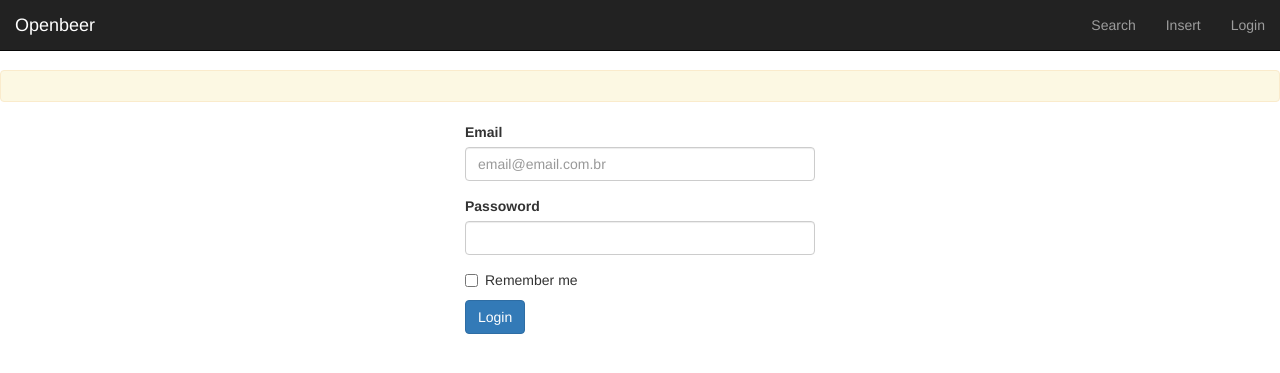
After one commit to leoalmeidasant/openbeer, a Flask app: page /login in a window 1280 px wide. The commit adds this page. Shown: the top 373 px of the page. Run offline with Flask 2, Linux system fonts and the light colour scheme; some libraries are stand-ins or nearby versions.

Commit message:
login implemented

```diff
--- a/app/__init__.py
+++ b/app/__init__.py
@@ -1,5 +1,10 @@
 from flask import Flask
+from flask_login import LoginManager
 
 app = Flask(__name__)
+app.config.from_pyfile('config.py')
+
+login_manager = LoginManager()
+login_manager.init_app(app)
 
 from app.routes import routes
--- /dev/null
+++ b/app/config.py
@@ -0,0 +1 @@
+SECRET_KEY='secretkeytoforms'
--- a/app/core/dao/client_dao.py
+++ b/app/core/dao/client_dao.py
@@ -2,6 +2,7 @@ import psycopg2
 import psycopg2.extras
 
 from app.core.dao.connection import Connection
+from app.models.client import Client
 
 
 class ClientDao(object):
@@ -49,3 +50,17 @@ class ClientDao(object):
             if not clients:
                 return "We don't have clients yet"
             return clients
+
+    def validate_login(self, email):
+        self.cur.execute("SELECT * FROM clients where email=('%s')" % email)
+        result = self.cur.fetchone()
+        if result:
+            client = Client()
+            client.id = result['id']
+            client.name = result['name']
+            client.password = result['password']
+            client.email = result['email']
+            client.username = result['username']
+            return client
+        else:
+            return result
--- /dev/null
+++ b/app/models/login_form.py
@@ -0,0 +1,8 @@
+from flask_wtf import FlaskForm
+from wtforms import StringField, PasswordField, BooleanField
+from wtforms.validators import DataRequired
+
+class LoginForm(FlaskForm):
+    email = StringField("email", validators=[DataRequired()])
+    password = PasswordField("password", validators=[DataRequired()])
+    remember_me = BooleanField("remember_me")
--- a/app/routes/routes.py
+++ b/app/routes/routes.py
@@ -1,7 +1,16 @@
-from flask import redirect, render_template, url_for, Flask, request
-from app import app
+from flask import redirect, render_template, url_for, Flask, request, flash
+from app import app, login_manager
 from app.controllers.client_controller import ClientController
+from app.models.login_form import LoginForm
+from app.core.dao.client_dao import ClientDao
+from flask_login import login_user, logout_user
 import json
+
+@login_manager.user_loader
+def load_user(id):
+    client = ClientController
+    return client.search(client_id=id)
+
 
 @app.route('/')
 def root():
@@ -45,3 +54,24 @@ def update():
 @app.route('/delete/<client_id>')
 def delete_client(client_id):
     return ClientController.delete(client_id)
+
+
+@app.route('/login', methods=['POST', 'GET'])
+def login():
+    dao = ClientDao()
+    form = LoginForm()
+    if form.validate_on_submit():
+        user = dao.validate_login(form.email.data)
+        if user and user.password == form.password.data:
+            login_user(user)
+            flash("Logged in.")
+            return redirect(url_for('index'))
+        else:
+            flash("Invalid login.")
+    return render_template('login.html', form=form)
+
+@app.route('/logout')
+def logout():
+    logout_user()
+    flash("logged out.")
+    return redirect(url_for('index'))
--- a/app/templates/index.html
+++ b/app/templates/index.html
@@ -15,6 +15,18 @@
   <p class="alert alert-success">{{message}}</p>
   {% endif %}
 
+  <div class="alert alert-warning">
+    {% with messages = get_flashed_messages() %}
+      {% if messages %}
+        <ul class=flashes>
+        {% for message in messages %}
+          <li>{{ message }}</li>
+        {% endfor %}
+        </ul>
+      {% endif %}
+    {% endwith %}
+  </div>
+
   {% block navbar %}
   <nav class="navbar navbar-inverse navbar-fixed-top">
    <div class="container-fluid">
@@ -31,6 +43,11 @@
      <ul class="nav navbar-nav navbar-right">
       <li><a href="/search">Search</a></li>
       <li><a href="/insert">Insert</a></li>
+      {% if current_user.is_anonymous %}
+        <li><a href="{{ url_for('login') }}">Login</a></li>
+      {% else %}
+        <li><a href="{{ url_for('logout') }}">Logout</a></li>
+      {% endif %}
      </ul>
     </div>
    </div>
--- a/app/templates/insert.html
+++ b/app/templates/insert.html
@@ -8,9 +8,6 @@
   {% block body %}
   <div id="main" class="container-fluid">
     {% block title %}Insert{% endblock title %}
-    <!-- {% if message %}
-    <p class="alert alert-success">{{message}}</p>
-    {% endif %} -->
     <form action="{{url_for('client_save')}}" method="post">
       <div class="row">
        <div class="form-group col-md-4">
--- /dev/null
+++ b/app/templates/login.html
@@ -0,0 +1,33 @@
+{% extends "index.html" %}
+{% block navbar %}
+  {{ super() }}
+{% endblock navbar %}
+
+{% block body %}
+<div class="col-md-4 col-md-offset-4">
+  <form action="" method="post">
+    {{ form.csrf_token }}
+    <div class="form-group">
+      <label>Email</label>
+      {{ form.email(class="form-control", placeholder="email@email.com.br") }}
+    </div>
+    {% if form.email.errors %}
+      <p class="alert alert-danger">{{ form.errors.email }}</p>
+    {% endif %}
+    <div class="form-group">
+      <label>Passoword</label>
+      {{ form.password(class="form-control") }}
+    </div>
+    {% if form.password.errors %}
+      <p class="alert alert-danger">{{ form.errors.email }}</p>
+    {% endif %}
+    <div class="checkbox">
+      <label>
+        {{ form.remember_me }} Remember me
+      </label>
+    </div>
+    <button type="submit" name="button" class="btn btn-primary">Login</button>
+  </form>
+</div>
+
+{% endblock body %}
```
Also changed, not shown: app/controllers/login_controller.py (+15 -5 lines), app/models/client.py (+15 -0 lines).
